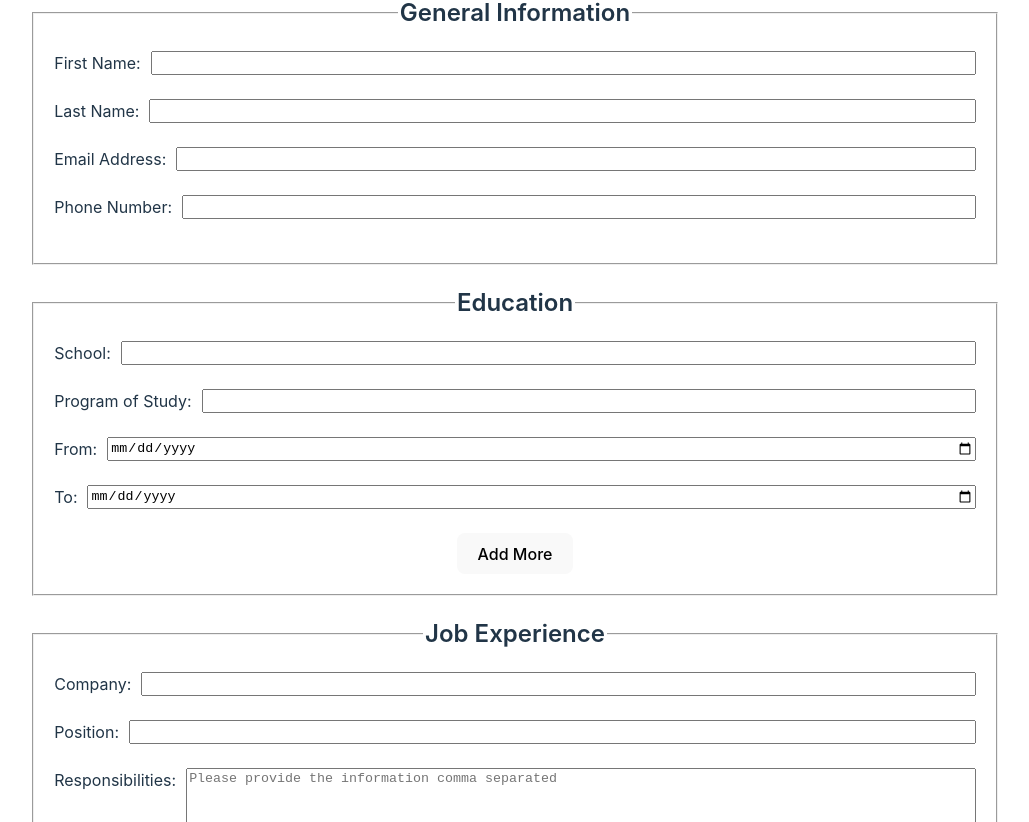
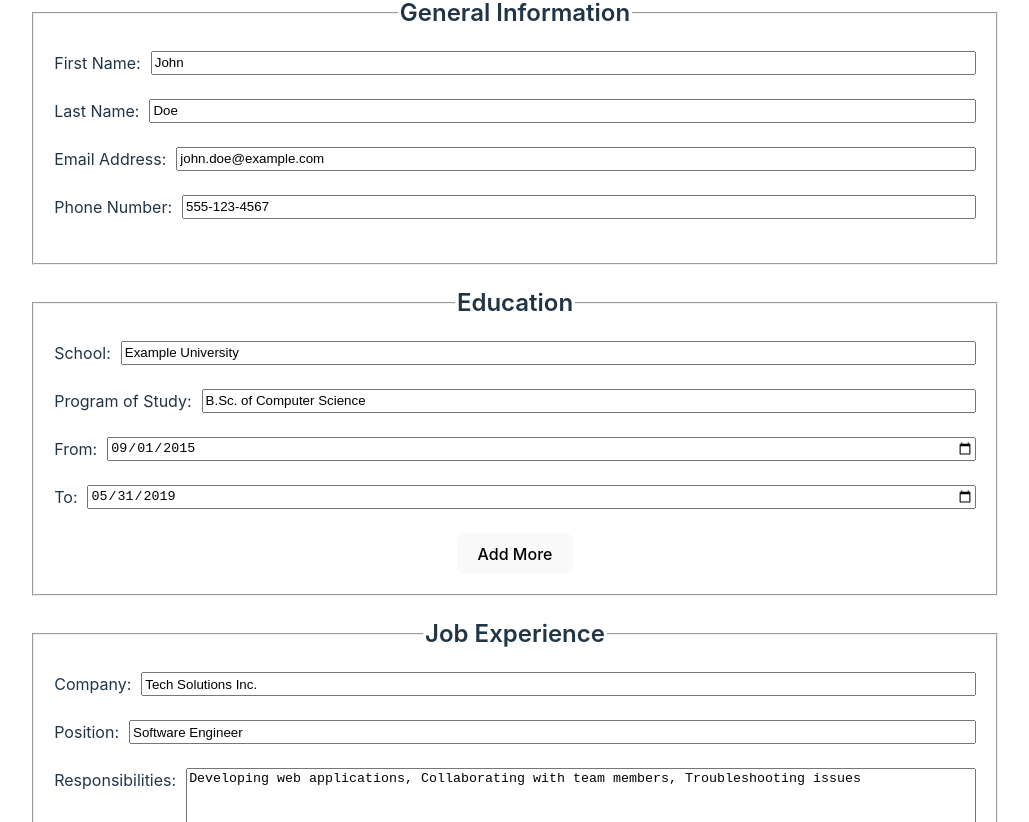
Before and after one commit to Mahyar-98/odin-cvApplication, a React (Vite) app: page / in a window 1280 px wide. Shown: the part 238-1060 px from the top of the page, without its empty margins (125-1154 px from the left). Built offline with nearby package versions, Linux system fonts and the light colour scheme.

Commit message:
Add initial values to be able to check the app quickly

```diff
--- a/src/App.jsx
+++ b/src/App.jsx
@@ -9,25 +9,25 @@ import ShowSection from "./components/ShowSection.jsx";
 function CVApp() {
   const initialEducation = {
     id: 1,
-    edSchool: "",
-    edTitle: "",
-    edFrom: "",
-    edTo: "",
+    edSchool: "Example University",
+    edTitle: "B.Sc. of Computer Science",
+    edFrom: "2015-09-01",
+    edTo: "2019-05-31",
   };
 
   const initialExperience = {
-    expCompany: "",
-    expPosition: "",
-    expRole: "",
-    expFrom: "",
-    expTo: "",
+    expCompany: "Tech Solutions Inc.",
+    expPosition: "Software Engineer",
+    expRole: "Developing web applications, Collaborating with team members, Troubleshooting issues",
+    expFrom: "2020-02-01",
+    expTo: "2023-09-30",
   };
 
   const InitialFormData = {
-    firstName: "",
-    lastName: "",
-    email: "",
-    phone: "",
+    firstName: "John",
+    lastName: "Doe",
+    email: "john.doe@example.com",
+    phone: "555-123-4567",
     education: { 1: initialEducation },
     experience: { 1: initialExperience },
   };
```
